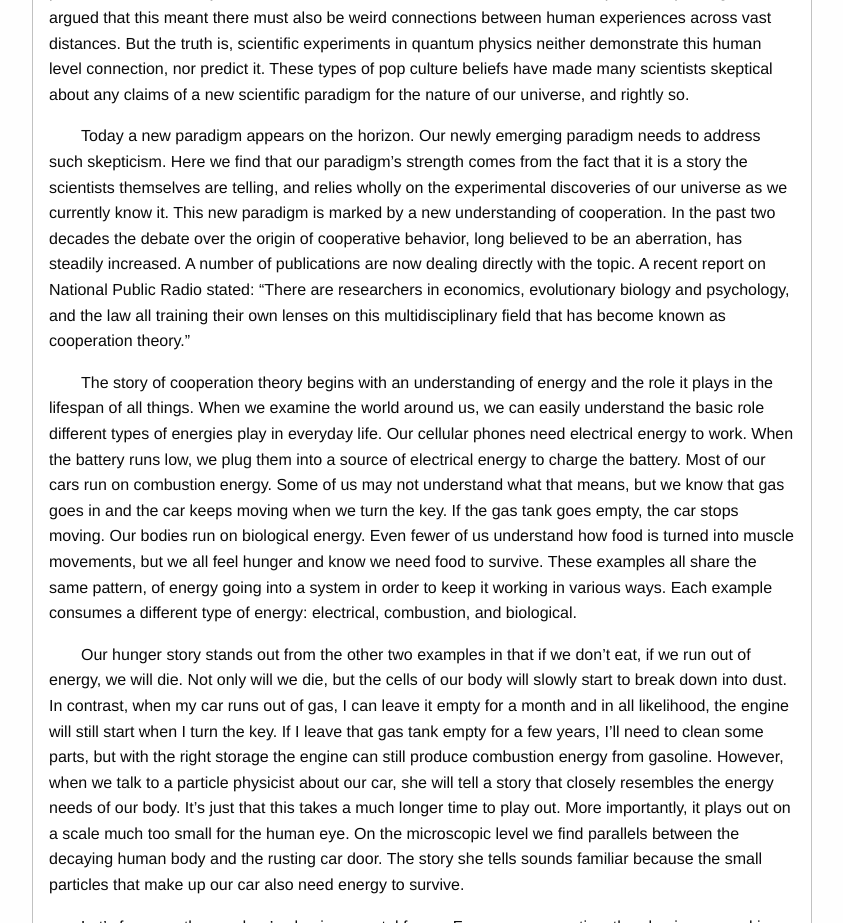
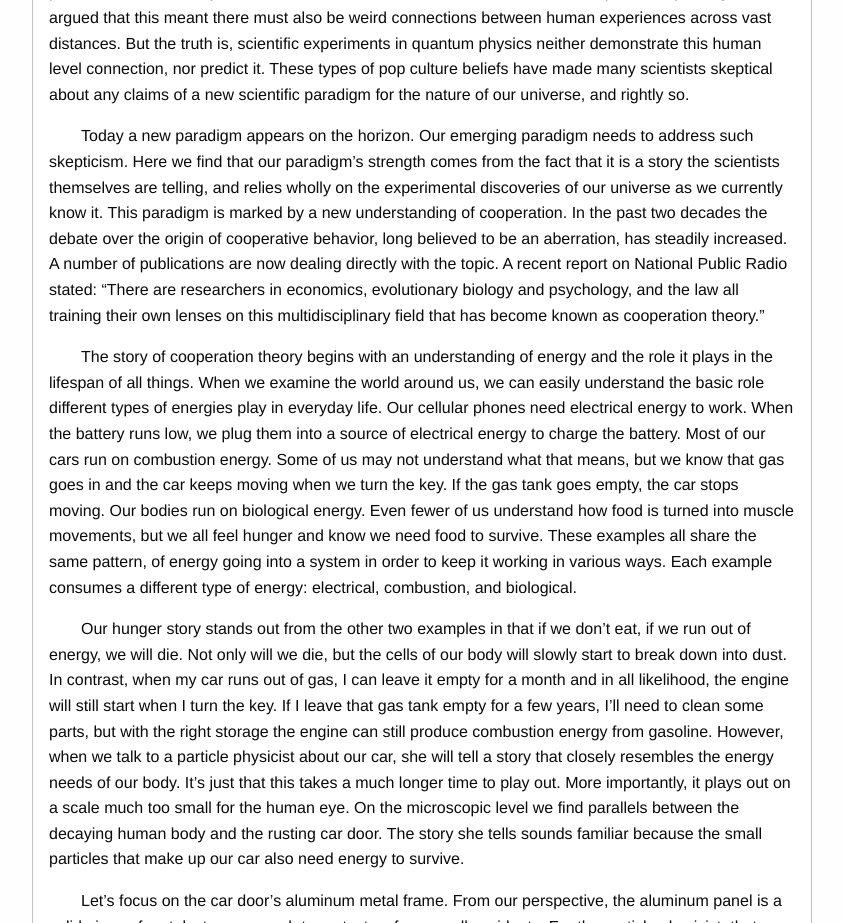
Before and after one commit to dkriegls/cooperating_universe, a plain HTML site: page index.html in a window 1280 px wide. Shown: the part 1340-2263 px from the top of the page, without its empty margins (218-1061 px from the left). Drawn offline with Linux system fonts and the light colour scheme.

Commit message:
grammer fixes

```diff
--- a/index.html
+++ b/index.html
@@ -44,7 +44,7 @@
                   Despite these foundational changes to the equations we use to describe nature, most people still think science is telling us the same familiar story about the nature of our universe. That the vast expanses of stars and planets have little in common with human existence; only now physicists generally agree that our universe has a chaotic and probabilistic character. There have been several attempts to use the equations of chaos theory and quantum physics to argue for other paradigm shifts. A common fallacy among these attempts has been the desire to attribute the weird workings of quantum particles to the physically larger world that humans experience. Where scientists see weird connections between particles over extremely vast distances, the advocates for some of these attempted new paradigms argued that this meant there must also be weird connections between human experiences across vast distances. But the truth is, scientific experiments in quantum physics neither demonstrate this human level connection, nor predict it. These types of pop culture beliefs have made many scientists skeptical about any claims of a new scientific paradigm for the nature of our universe, and rightly so.
                 </p>
                 <p>
-                  Today a new paradigm appears on the horizon. Our newly emerging paradigm needs to address such skepticism. Here we find that our paradigm’s strength comes from the fact that it is a story the scientists themselves are telling, and relies wholly on the experimental discoveries of our universe as we currently know it. This new paradigm is marked by a new understanding of cooperation. In the past two decades the debate over the origin of cooperative behavior, long believed to be an aberration, has steadily increased. A number of publications are now dealing directly with the topic.  A recent report on National Public Radio stated: “There are researchers in economics, evolutionary biology and psychology, and the law all training their own lenses on this multidisciplinary field that has become known as cooperation theory.”
+                  Today a new paradigm appears on the horizon. Our emerging paradigm needs to address such skepticism. Here we find that our paradigm’s strength comes from the fact that it is a story the scientists themselves are telling, and relies wholly on the experimental discoveries of our universe as we currently know it. This paradigm is marked by a new understanding of cooperation. In the past two decades the debate over the origin of cooperative behavior, long believed to be an aberration, has steadily increased. A number of publications are now dealing directly with the topic. A recent report on National Public Radio stated: “There are researchers in economics, evolutionary biology and psychology, and the law all training their own lenses on this multidisciplinary field that has become known as cooperation theory.”
                 </p>
                 <p>
                   The story of cooperation theory begins with an understanding of energy and the role it plays in the lifespan of all things. When we examine the world around us, we can easily understand the basic role different types of energies play in everyday life. Our cellular phones need electrical energy to work. When the battery runs low, we plug them into a source of electrical energy to charge the battery. Most of our cars run on combustion energy. Some of us may not understand what that means, but we know that gas goes in and the car keeps moving when we turn the key. If the gas tank goes empty, the car stops moving. Our bodies run on biological energy. Even fewer of us understand how food is turned into muscle movements, but we all feel hunger and know we need food to survive. These examples all share the same pattern, of energy going into a system in order to keep it working in various ways. Each example consumes a different type of energy: electrical, combustion, and biological.
```
